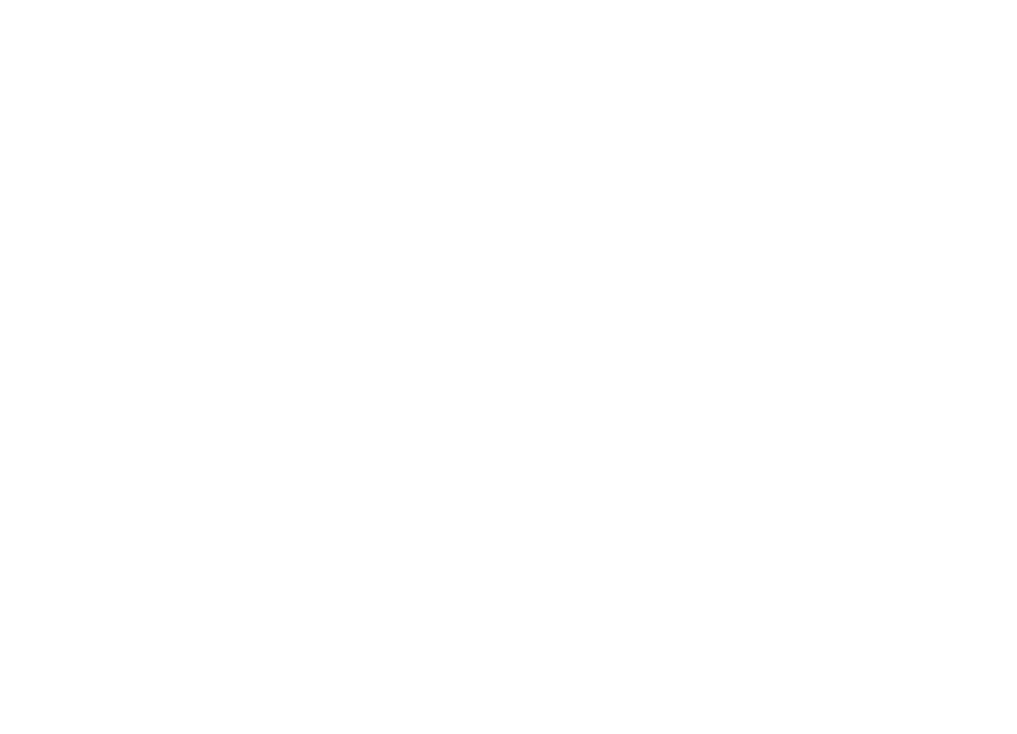
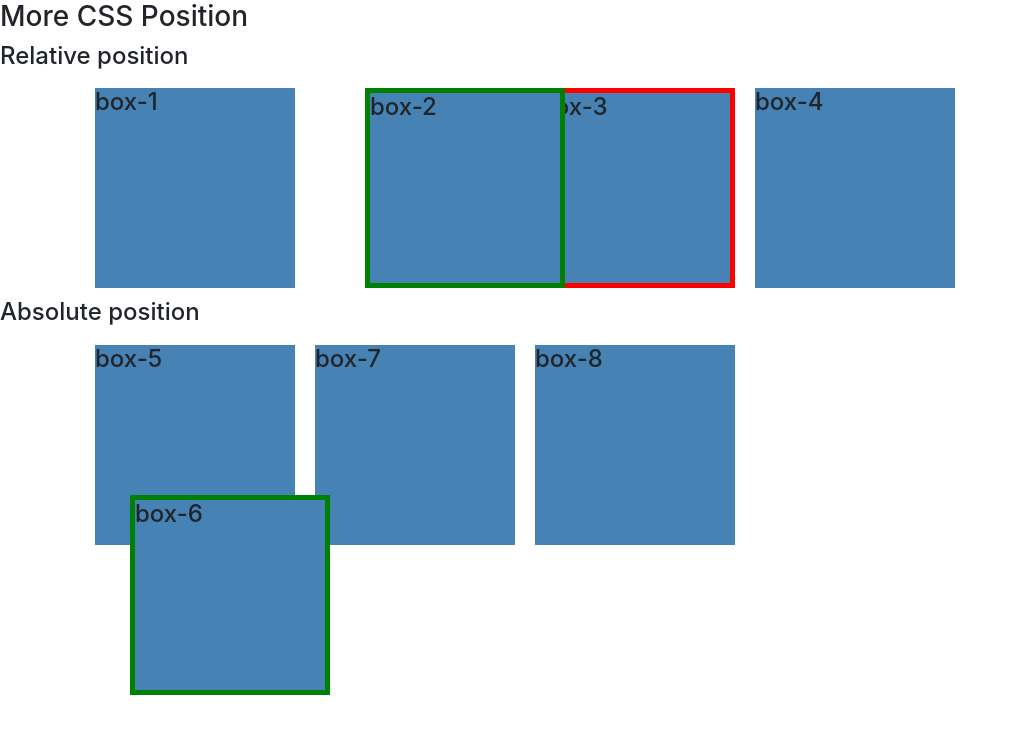
Before and after one commit to rokydas/css-bonus-2, a plain HTML site: page index.html in a window 1280 px wide. Shown: the whole page, without its empty margins (0-1017 px from the left). Drawn offline with nearby package versions, Linux system fonts and the light colour scheme.

Commit message:
relative & absolute added

```diff
--- a/index.html
+++ b/index.html
@@ -1,5 +1,6 @@
 <!DOCTYPE html>
 <html lang="en">
+
 <head>
     <meta charset="UTF-8">
     <meta name="viewport" content="width=device-width, initial-scale=1.0">
@@ -7,7 +8,59 @@
     <link rel="stylesheet" href="style.css">
     <title>CSS Bonus 2</title>
 </head>
+
 <body>
+    <h3>More CSS Position</h3>
+    <h4>Relative position</h4>
+    <section class="container">
+        <div class="box box-1">
+            <h4>box-1</h4>
+        </div>
+        <div class="box box-2">
+            <h4>box-2</h4>
+        </div>
+        <div class="box box-3">
+            <h4>box-3</h4>
+        </div>
+        <div class="box box-4">
+            <h4>box-4</h4>
+        </div>
+    </section>
+    <h4>Absolute position</h4>
+    <section class="container">
+        <div class="box box-5">
+            <h4>box-5</h4>
+        </div>
+        <div class="box box-6">
+            <h4>box-6</h4>
+        </div>
+        <div class="box box-7">
+            <h4>box-7</h4>
+        </div>
+        <div class="box box-8">
+            <h4>box-8</h4>
+        </div>
+    </section>
+
+    <!-- relative er khetre jekhane position chilo sekhan theke sore jawar por oi jaigai keu eshe boshte parbe na. oi jaiga ta khali thakbe. z-index diye ke kar upor bosbe seta define kora hoi. jar z-index er man beshi thakbe se upore jabe.  -->
+
+    <!-- absolute er khetre jekhane position sekhan theke kono element sore gele onno keu eshe sei jaiga dokhol korte parbe.  -->
+    <!-- position: absolute dewar por jodi amra tar new position ba se kon dik theke koto sorbe seta na bole di, tahole se auto bame sore eshe onno karo gayer upor bose jabe. ar tar jaiga ta o khali thakbe na. sekhane onno keu cole asbe.  -->
+
+    <!-- je box ba element e amra absolute dibo age dekhte hobe tar parent ke ki position set kora hoise. jodi tar parent ke kono position set kora na thake, tahole se ekdom full screen onusare dane bame sore jabe. ekhetre amra ja cassi ta nao pete pari. abar ami jodi tar parent ke relative position diye di, tahole sei parent er position onusare oi element ba box tar absolute position e je man disi oita onusare sorbe. tar mane holo amra jeta cassi seta pabo. -->
+
+    <!-- position 5 dhoroner.
+    1. static
+    2. fixed
+    3. sticky
+    4. relative (vejailla)
+    5. absolute (vejailla)
+    relative hosse j vhai ami jodi kauke relative diye set kore di, tahole se take dewa left, top, right esober man niye set hoye jabe. ar tar jaigai keu aste parbe na.
+    absolute hosse sobceye boro vhejailla. absolute diye jokhon ami kauke sorabo, tokhon tar jaigai onno keu cole aste pare. tobe relative er khetre box ba element ta sorar somoy dekhbe na j tar parent class ki obosthai ache ba parent class er kono position set kora ase kina. jodi dekhe j tar kono parent er kono position set kora nai, tokon se ekebare html document ba webpage er ekdom bam pash ar ekdom sobceye uporer part ta ke khuje nibe. seta onusare tar position set kore nibe. but jodi tar kono parent er kono class thake, tahole oi parent jodi relative position er hoi, tahole oi element ta tar parent er onusare sore jabe ebong tar jaigai onno kono element cole aste pare.
+
+-->
+
+
 
 
 
@@ -28,4 +81,5 @@
         integrity="sha384-OgVRvuATP1z7JjHLkuOU7Xw704+h835Lr+6QL9UvYjZE3Ipu6Tp75j7Bh/kR0JKI"
         crossorigin="anonymous"></script>
 </body>
+
 </html>
--- a/style.css
+++ b/style.css
@@ -0,0 +1,30 @@
+.box{
+    width: 200px;
+    height: 200px;
+    background-color: steelblue;
+    margin: 10px;
+}
+
+.container{
+    display: flex;
+    position: relative;;
+}
+
+.box-2{
+    position: relative;
+    left: 50px;
+    border: 5px solid green;
+    z-index: 2;
+}
+
+.box-3{
+    z-index: 1;
+    border: 5px solid red;
+}
+
+.box-6{
+    position: absolute;
+    top: 150px;
+    left: 50px;
+    border: 5px solid green;
+}
```
